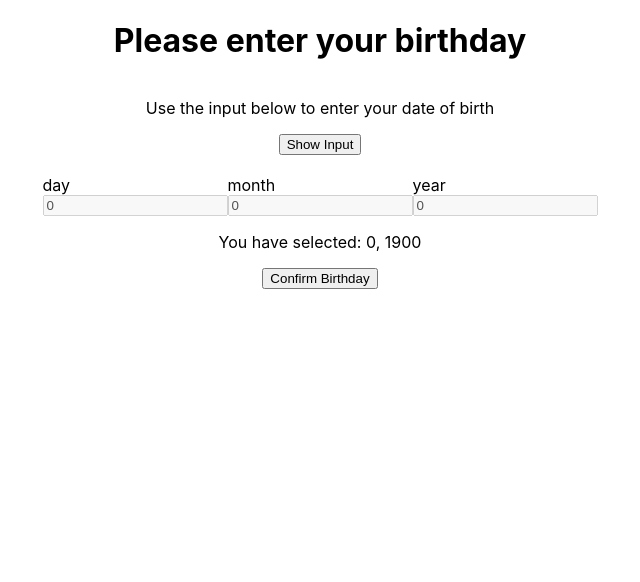
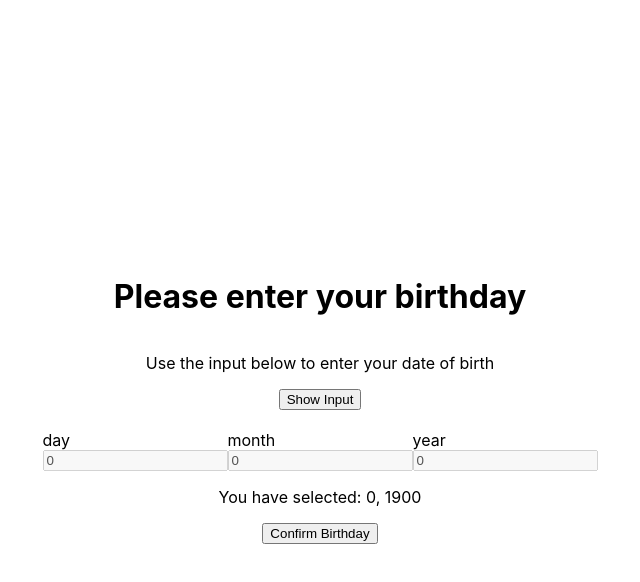
Before and after one commit to CD-Mackay/bad_ui_battles, a React (Create React App) app in the folder color-picker/: page / in a window 1280 px wide. Shown: the top 582 px of the page, without its empty margins (320-960 px from the left). Built offline with nearby package versions, Linux system fonts and the light colour scheme.

Commit message:
center input component

```diff
--- a/color-picker/src/App.css
+++ b/color-picker/src/App.css
@@ -11,5 +11,12 @@
 .App {
   display: flex;
   flex-direction: column;
+  justify-content: center;
+  height: 100vh;
+}
+
+.page-wrapper {
+  display: flex;
+  flex-direction: column;
   align-items: center;
 }
--- a/color-picker/src/App.js
+++ b/color-picker/src/App.js
@@ -25,6 +25,7 @@ function App() {
   };
   return (
     <div className="App">
+      <div className="page-wrapper">
         <h1>Please enter your birthday</h1>
         <p>Use the input below to enter your date of birth</p>
         <button onClick={() => setShowPicker(showPicker ? false : true)}>
@@ -66,12 +67,14 @@ function App() {
         {checkValidDate() && (
           <p>
             You have selected:{" "}
-          {showMonth(Number(date.month.toString().slice(0, 2)))} {date.day}, 19
+            {showMonth(Number(date.month.toString().slice(0, 2)))} {date.day},
+            19
             {showYear(date.year)}
           </p>
         )}
         <button disabled={!checkValidDate()}>Confirm Birthday</button>
       </div>
+    </div>
   );
 }
 
```
Lines whose indentation alone changed are shown as unchanged.
